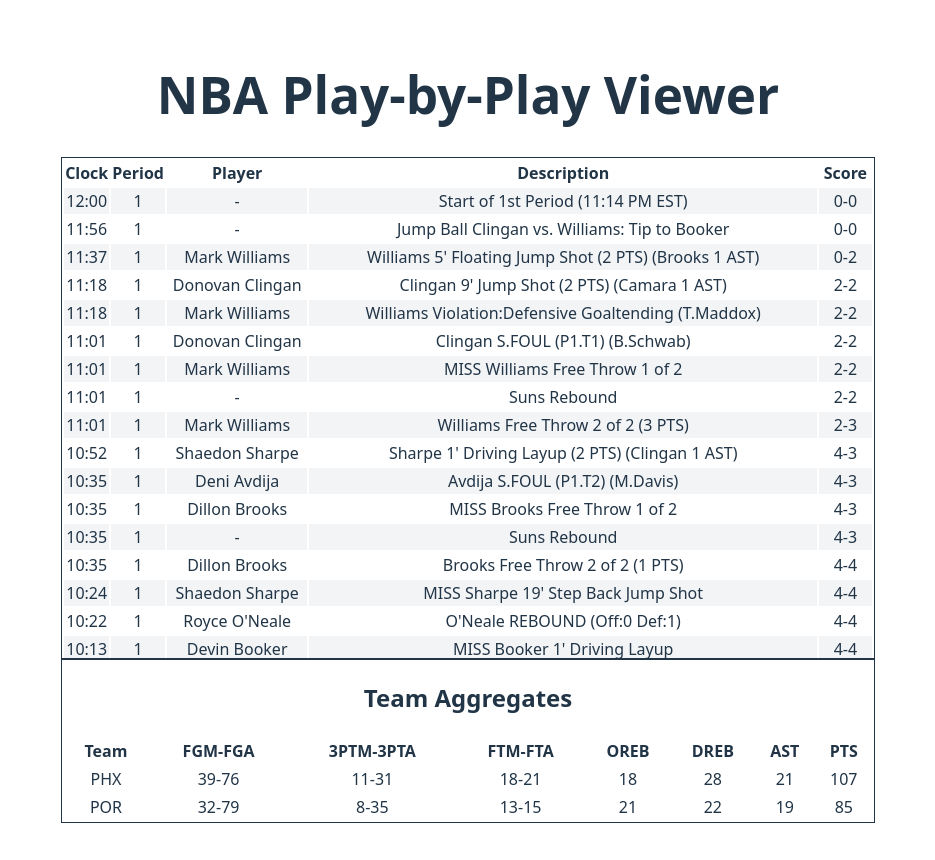
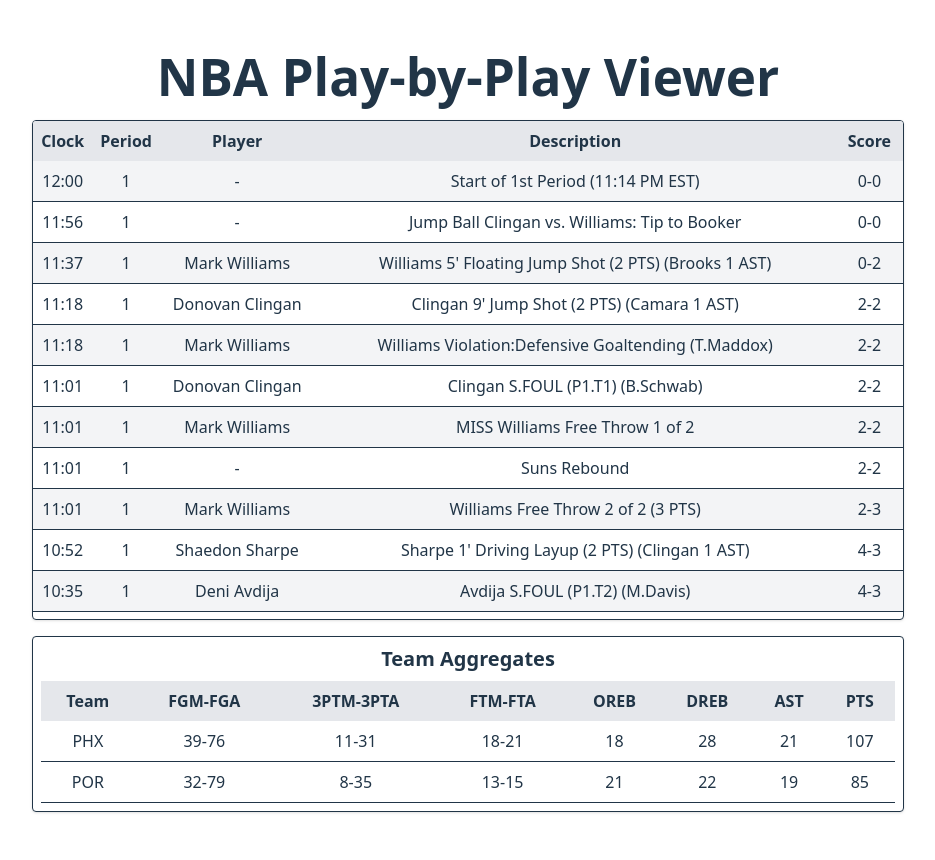
Before and after one commit to tylguo/phoenix-suns, a React (Vite) app: page / in a window 1280 px wide. Shown: the whole page, without its empty margins (172-1107 px from the left). Built offline with nearby package versions, Linux system fonts and the light colour scheme.

Commit message:
fix tailwind installation

```diff
--- a/package.json
+++ b/package.json
@@ -12,8 +12,7 @@
   "dependencies": {
     "@tailwindcss/vite": "^4.1.17",
     "react": "^19.2.0",
-    "react-dom": "^19.2.0",
-    "tailwindcss": "^4.1.17"
+    "react-dom": "^19.2.0"
   },
   "devDependencies": {
     "@eslint/js": "^9.39.1",
@@ -21,10 +20,13 @@
     "@types/react": "^19.2.5",
     "@types/react-dom": "^19.2.3",
     "@vitejs/plugin-react": "^5.1.1",
+    "autoprefixer": "^10.4.22",
     "eslint": "^9.39.1",
     "eslint-plugin-react-hooks": "^7.0.1",
     "eslint-plugin-react-refresh": "^0.4.24",
     "globals": "^16.5.0",
+    "postcss": "^8.5.6",
+    "tailwindcss": "^4.1.17",
     "typescript": "~5.9.3",
     "typescript-eslint": "^8.46.4",
     "vite": "^7.2.4"
--- a/src/index.css
+++ b/src/index.css
@@ -1,7 +1,4 @@
-/* src/index.css */
-@tailwind base;
-@tailwind components;
-@tailwind utilities;
+@import "tailwindcss";
 
 :root {
   font-family: system-ui, Avenir, Helvetica, Arial, sans-serif;
```
Also changed, not shown: 1 other file (tests, documents, lock files or other folders).
